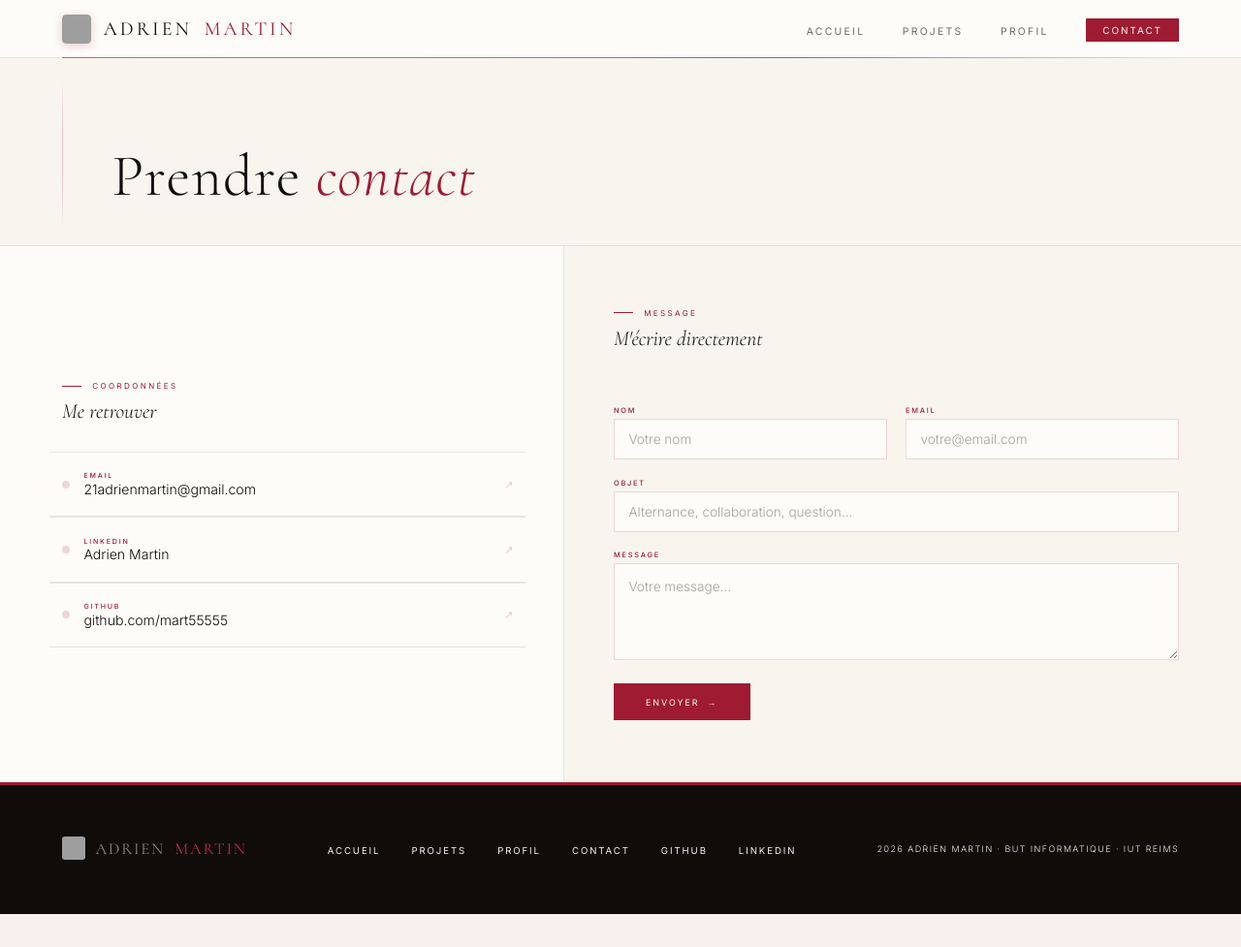
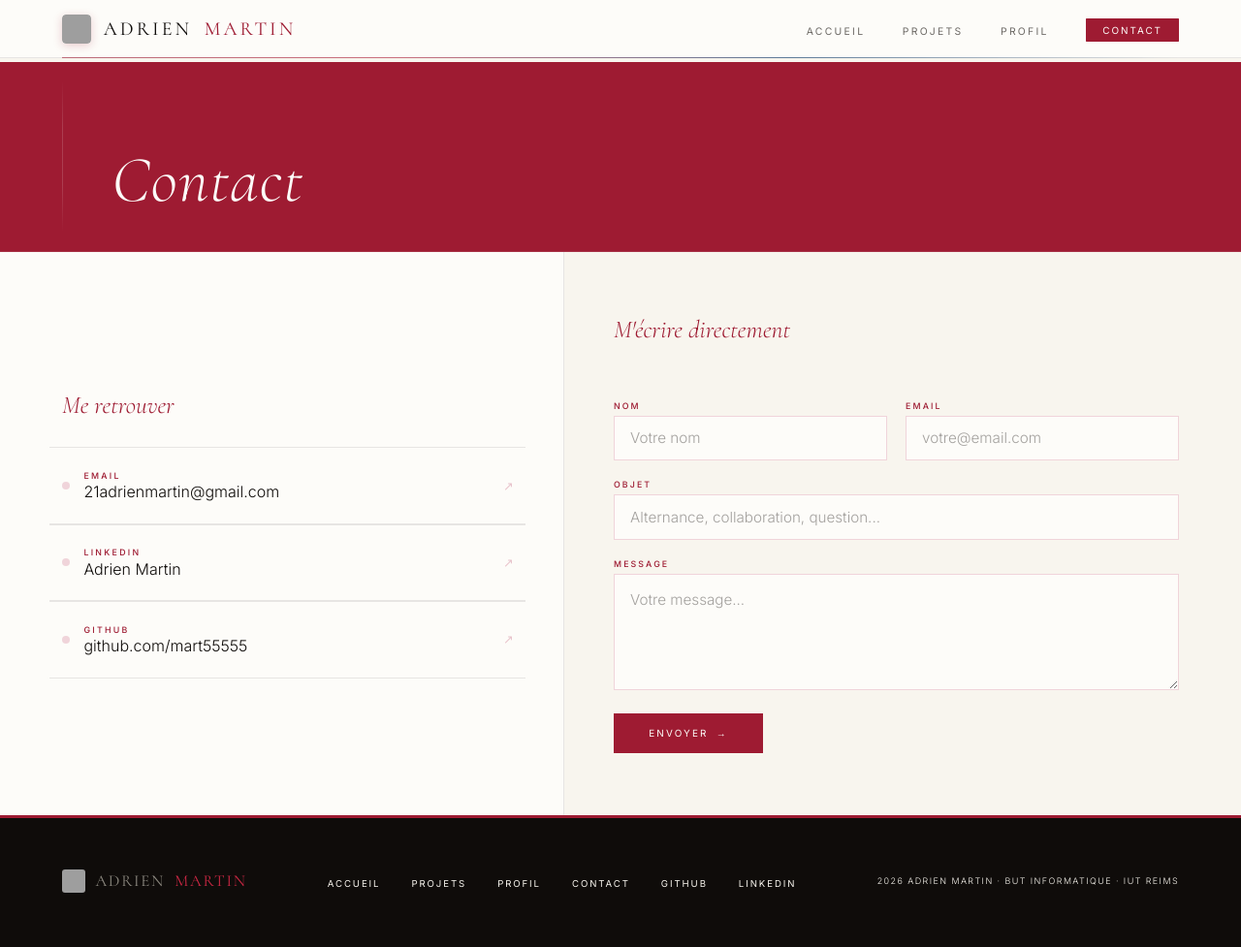
Before and after one commit to mart55555/portfolio, a Flask app: page /contact in a window 1280 px wide. Shown: the whole page at 97% size. Before the commit the page ends 943 px from the top, so only its background shows below. Run offline with Flask 3, Linux system fonts and the light colour scheme; grey boxes are pictures that could not be loaded.

Commit message:
feat : ajout du style et plein d'image pour les projet

```diff
--- a/app.py
+++ b/app.py
@@ -28,7 +28,7 @@ projects = [
         "icon": "🏅",
         "color": "#9E1B32",
         "category": "Data",
-        "year": "2024",
+        "year": "2025",
         "images": [
             "/static/Jo/requete1.png",
             "/static/Jo/requete2.png",
@@ -46,8 +46,11 @@ projects = [
         "icon": "🌐",
         "color": "#003366",
         "category": "Dev",
-        "year": "2024",
-        "images": ["/static/bliblio.png"],
+        "year": "2025",
+        "images": ["/static/Biblio-app/biblio.png",
+                    "/static/Biblio-app/biblio2.png",
+                    "/static/Biblio-app/biblio3.png",
+                   ],
         "url": ""
     },
     {
@@ -58,19 +61,21 @@ projects = [
         "icon": "📊",
         "color": "#9E1B32",
         "category": "Data",
-        "year": "2024",
-        "images": [],
+        "year": "2025",
+        "images": ["/static/Bi1/bi1.png",
+                   "/static/Bi1/bi2.png"
+                   ],
         "url": ""
     },
     {
         "name": "RestoN",
-        "description": "Application de gestion de restaurant en PHP. Gestion des commandes, menus, réservations et interface d'administration.",
+        "description": "Application de gestion de restaurants en PHP. Gestion des commandes, menus, réservations et interface d'administration.",
         "tech": ["PHP", "HTML", "CSS", "MySQL"],
         "github": "https://github.com/mart55555/RestoN",
         "icon": "🍽️",
         "color": "#003366",
         "category": "Dev",
-        "year": "2025",
+        "year": "2026",
         "images": ["/static/restoN/reston.png",
                    "/static/restoN/reston2.png",
                    "/static/restoN/reston3.png",
--- a/templates/contact.html
+++ b/templates/contact.html
@@ -4,23 +4,23 @@
 
 {% block extra_head %}
 <style>
-/* ══ PETIT HERO ══ */
+/* ══ HERO ROUGE ══ */
 .ct-hero {
-  background:var(--cream);
+  background:var(--bord);
   padding:5.5rem 5vw 2.5rem 9vw;
   position:relative;
-  border-bottom:1px solid var(--border);
+  border-bottom:1px solid rgba(255,255,255,.1);
 }
 .ct-hero::before {
   content:''; position:absolute; left:5vw; top:0; bottom:0; width:1px;
-  background:linear-gradient(to bottom, transparent 10%, var(--bord-light) 35%, var(--bord-light) 65%, transparent 90%);
+  background:linear-gradient(to bottom, transparent 10%, rgba(255,255,255,.15) 35%, rgba(255,255,255,.15) 65%, transparent 90%);
 }
 .ct-hero h1 {
   font-family:'Cormorant',serif; font-weight:300;
-  font-size:clamp(2.2rem,5vw,3.8rem); line-height:1; letter-spacing:.02em;
-  color:var(--ink);
+  font-size:clamp(2.6rem,5.5vw,4.2rem); line-height:1; letter-spacing:.02em;
+  color:var(--cream);
 }
-.ct-hero h1 em { font-style:italic; color:var(--bord); }
+.ct-hero h1 em { font-style:italic; color:var(--white); }
 
 /* ══ BODY ══ */
 .ct-body {
@@ -34,23 +34,15 @@
   border-right:1px solid var(--border);
   display:flex; flex-direction:column; justify-content:center;
 }
-.ct-section-lbl {
-  font-size:.5rem; font-weight:400; letter-spacing:.3em; text-transform:uppercase;
-  color:var(--bord); display:flex; align-items:center; gap:.7rem;
-  margin-bottom:.5rem;
-}
-.ct-section-lbl::before {
-  content:''; width:20px; height:1px; background:var(--bord);
-}
 .ct-section-title {
-  font-family:'Cormorant',serif; font-size:1.35rem; font-weight:300; font-style:italic;
-  color:var(--ink); margin-bottom:1.8rem;
+  font-family:'Cormorant',serif; font-size:1.6rem; font-weight:300; font-style:italic;
+  color:var(--bord); margin-bottom:1.8rem;
 }
 
 .ct-links { list-style:none; }
 .ct-link {
   display:block; text-decoration:none;
-  padding:1.2rem 0;
+  padding:1.4rem 0;
   border-bottom:1px solid var(--border);
   transition:padding-left .25s, background .2s;
   margin:0 -.8rem; padding-left:.8rem; padding-right:.8rem;
@@ -68,12 +60,12 @@
 }
 .ct-link-info { flex:1; }
 .ct-link-type {
-  font-size:.44rem; font-weight:500; letter-spacing:.26em; text-transform:uppercase;
-  color:var(--bord); display:block; margin-bottom:.05rem;
+  font-size:.55rem; font-weight:500; letter-spacing:.26em; text-transform:uppercase;
+  color:var(--bord); display:block; margin-bottom:.1rem;
 }
-.ct-link-val { font-size:.88rem; font-weight:300; color:var(--ink); }
+.ct-link-val { font-size:1rem; font-weight:300; color:var(--ink); }
 .ct-link-go {
-  font-size:.7rem; color:var(--bord-light); transition:all .25s; flex-shrink:0;
+  font-size:.8rem; color:var(--bord-light); transition:all .25s; flex-shrink:0;
 }
 .ct-link:hover .ct-link-go { color:var(--bord); transform:translate(3px,-3px); }
 
@@ -85,15 +77,15 @@
 }
 
 .ct-form { display:flex; flex-direction:column; gap:1.2rem; margin-top:1.8rem; }
-.ct-field { display:flex; flex-direction:column; gap:.25rem; }
+.ct-field { display:flex; flex-direction:column; gap:.3rem; }
 .ct-label {
-  font-size:.46rem; font-weight:500; letter-spacing:.24em; text-transform:uppercase;
+  font-size:.55rem; font-weight:500; letter-spacing:.24em; text-transform:uppercase;
   color:var(--bord);
 }
 .ct-input, .ct-textarea {
-  font-family:'Inter',sans-serif; font-size:.85rem; font-weight:300;
+  font-family:'Inter',sans-serif; font-size:.95rem; font-weight:300;
   color:var(--ink); background:var(--white);
-  border:1px solid var(--bord-pale); padding:.75rem .9rem;
+  border:1px solid var(--bord-pale); padding:.8rem 1rem;
   border-radius:0; outline:none;
   transition:border-color .2s, box-shadow .2s;
   -webkit-appearance:none;
@@ -103,14 +95,14 @@
   border-color:var(--bord);
   box-shadow:0 0 0 3px var(--bord-glow);
 }
-.ct-textarea { resize:vertical; min-height:100px; line-height:1.7; }
+.ct-textarea { resize:vertical; min-height:120px; line-height:1.7; }
 .ct-row { display:grid; grid-template-columns:1fr 1fr; gap:1.2rem; }
 
 .ct-submit {
-  font-family:'Inter',sans-serif; font-size:.56rem; font-weight:400;
+  font-family:'Inter',sans-serif; font-size:.62rem; font-weight:400;
   letter-spacing:.22em; text-transform:uppercase;
   color:var(--white); background:var(--bord);
-  border:1px solid var(--bord); padding:.8rem 2rem;
+  border:1px solid var(--bord); padding:.85rem 2.2rem;
   cursor:pointer; transition:all .25s; align-self:flex-start;
   display:inline-flex; align-items:center; gap:.5rem;
   margin-top:.3rem;
@@ -123,10 +115,10 @@
 .ct-submit:hover::after { margin-left:.2rem; }
 
 .ct-success {
-  display:none; padding:1rem 1.3rem;
+  display:none; padding:1.2rem 1.5rem;
   background:var(--white); border:1px solid var(--bord-light);
   border-left:3px solid var(--bord);
-  font-size:.84rem; font-weight:300; color:var(--ink); line-height:1.7;
+  font-size:.95rem; font-weight:300; color:var(--ink); line-height:1.7;
   margin-top:1.8rem;
 }
 .ct-success.show { display:block; }
@@ -148,14 +140,13 @@
 
 <header class="ct-hero" aria-labelledby="ct-h1">
   <div class="ct-hero-inner">
-    <h1 class="rv" id="ct-h1">Prendre <em>contact</em></h1>
+    <h1 class="rv" id="ct-h1"><em>Contact</em></h1>
   </div>
 </header>
 
 <section class="ct-body">
 
   <div class="ct-left">
-    <p class="ct-section-lbl rv">Coordonnées</p>
     <h2 class="ct-section-title rv">Me retrouver</h2>
     <ul class="ct-links">
       <li>
@@ -198,11 +189,10 @@
   </div>
 
   <div class="ct-right">
-    <p class="ct-section-lbl rv">Message</p>
     <h2 class="ct-section-title rv">M'écrire directement</h2>
 
     <div id="ctSuccess" class="ct-success rv">
-      Merci pour votre message — je reviens vers vous très vite.
+      Merci pour votre message, je reviens vers vous très vite.
     </div>
 
     <div id="ctFormWrap" class="rv">
--- a/templates/index.html
+++ b/templates/index.html
@@ -347,9 +347,6 @@
           <span class="hn-first rv" style="transition-delay:.05s">Adrien</span>
           <span class="hn-last rv" style="transition-delay:.12s">MARTIN</span>
         </h1>
-        <div class="hero-role rv" style="transition-delay:.2s">
-          <span class="hero-role-text">Data Analyst</span>
-        </div>
       </div>
 
       <div class="hero-sub">
```
Also changed, not shown: templates/projets.html (+14 -6 lines), static/Bi1/bi1.png (added), static/Bi1/bi2.png (added), static/Biblio-app/biblio.png (added), static/Biblio-app/biblio2.png (added), static/Biblio-app/biblio3.png (added), static/Jo/requete1.png, static/Jo/requete2.png, static/Jo/requete4.png, 3 other files.
